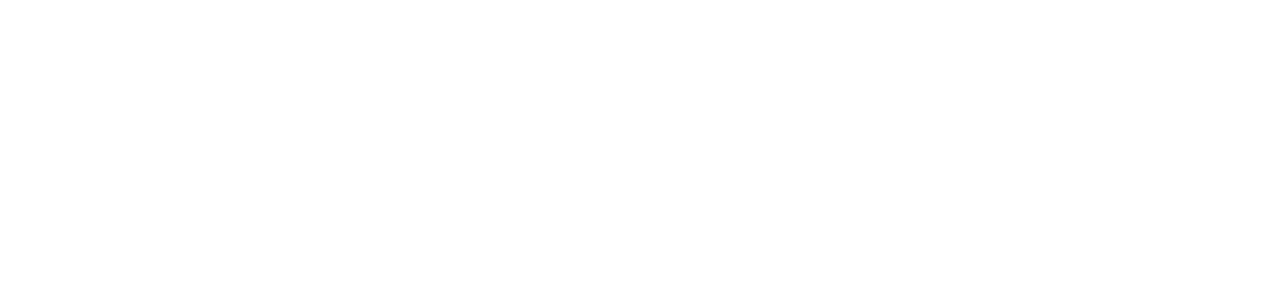
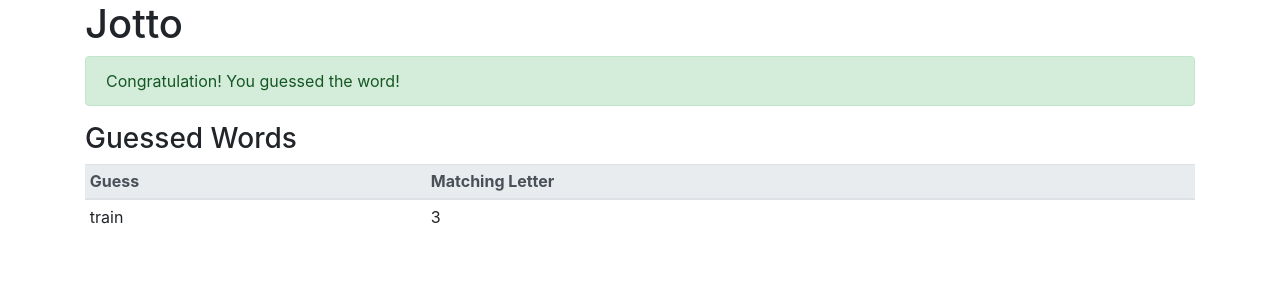
Before and after one commit to dattruong88vn/udemy-testing-react-with-jest-enzyme, a React (Create React App) app in the folder jotto/: page / in a window 1280 px wide. Shown: the top 300 px of the page. Built offline with nearby package versions, Linux system fonts and the light colour scheme.

Commit message:
video 53

```diff
--- a/jotto/public/index.html
+++ b/jotto/public/index.html
@@ -1,14 +1,14 @@
 <!DOCTYPE html>
 <html lang="en">
+
 <head>
   <meta charset="utf-8" />
   <link rel="icon" href="%PUBLIC_URL%/favicon.ico" />
+  <link rel="stylesheet" href="https://cdn.jsdelivr.net/npm/bootstrap@4.3.1/dist/css/bootstrap.min.css"
+    integrity="sha384-ggOyR0iXCbMQv3Xipma34MD+dH/1fQ784/j6cY/iJTQUOhcWr7x9JvoRxT2MZw1T" crossorigin="anonymous">
   <meta name="viewport" content="width=device-width, initial-scale=1" />
   <meta name="theme-color" content="#000000" />
-    <meta
-      name="description"
-      content="Web site created using create-react-app"
-    />
+  <meta name="description" content="Web site created using create-react-app" />
   <link rel="apple-touch-icon" href="%PUBLIC_URL%/logo192.png" />
   <!--
       manifest.json provides metadata used when your web app is installed on a
@@ -26,6 +26,7 @@
     -->
   <title>React App</title>
 </head>
+
 <body>
   <noscript>You need to enable JavaScript to run this app.</noscript>
   <div id="root"></div>
@@ -40,4 +41,5 @@
       To create a production bundle, use `npm run build` or `yarn build`.
     -->
 </body>
+
 </html>
--- a/jotto/src/App.css
+++ /dev/null
@@ -1,38 +0,0 @@
-.App {
-  text-align: center;
-}
-
-.App-logo {
-  height: 40vmin;
-  pointer-events: none;
-}
-
-@media (prefers-reduced-motion: no-preference) {
-  .App-logo {
-    animation: App-logo-spin infinite 20s linear;
-  }
-}
-
-.App-header {
-  background-color: #282c34;
-  min-height: 100vh;
-  display: flex;
-  flex-direction: column;
-  align-items: center;
-  justify-content: center;
-  font-size: calc(10px + 2vmin);
-  color: white;
-}
-
-.App-link {
-  color: #61dafb;
-}
-
-@keyframes App-logo-spin {
-  from {
-    transform: rotate(0deg);
-  }
-  to {
-    transform: rotate(360deg);
-  }
-}
--- a/jotto/src/App.js
+++ b/jotto/src/App.js
@@ -1,6 +1,12 @@
-import React from 'react';
+import Congrats from "./Congrats"
+import GuessedWord from "./GuessedWord"
 
-const App = () => <div>
-</div>;
+const App = () => (
+    <div className="container ">
+        <h1>Jotto</h1>
+        <Congrats success={true} />
+        <GuessedWord guessedWords={[{ guessedWord: "train", letterMatchCount: 3 }]} />
+    </div>
+);
 
 export default App;
--- a/jotto/src/Congrats.js
+++ b/jotto/src/Congrats.js
@@ -12,7 +12,7 @@
 const Congrats = ({ success }) => {
     if (success) {
         return (
-            <div data-test="component-congrats">
+            <div data-test="component-congrats" className='alert alert-success'>
                 <span data-test="congrats-message">
                     Congratulation! You guessed the word!
                 </span>
--- a/jotto/src/GuessedWord.js
+++ b/jotto/src/GuessedWord.js
@@ -12,8 +12,8 @@
         contents = (
             <div data-test="guessed-words">
                 <h3>Guessed Words</h3>
-                <table>
-                    <thead>
+                <table className='table table-sm'>
+                    <thead className='thead-light'>
                         <tr>
                             <th>Guess</th>
                             <th>Matching Letter</th>
```
Also changed, not shown: 1 other file (tests, documents, lock files or other folders). Lines whose indentation alone changed are shown as unchanged.
